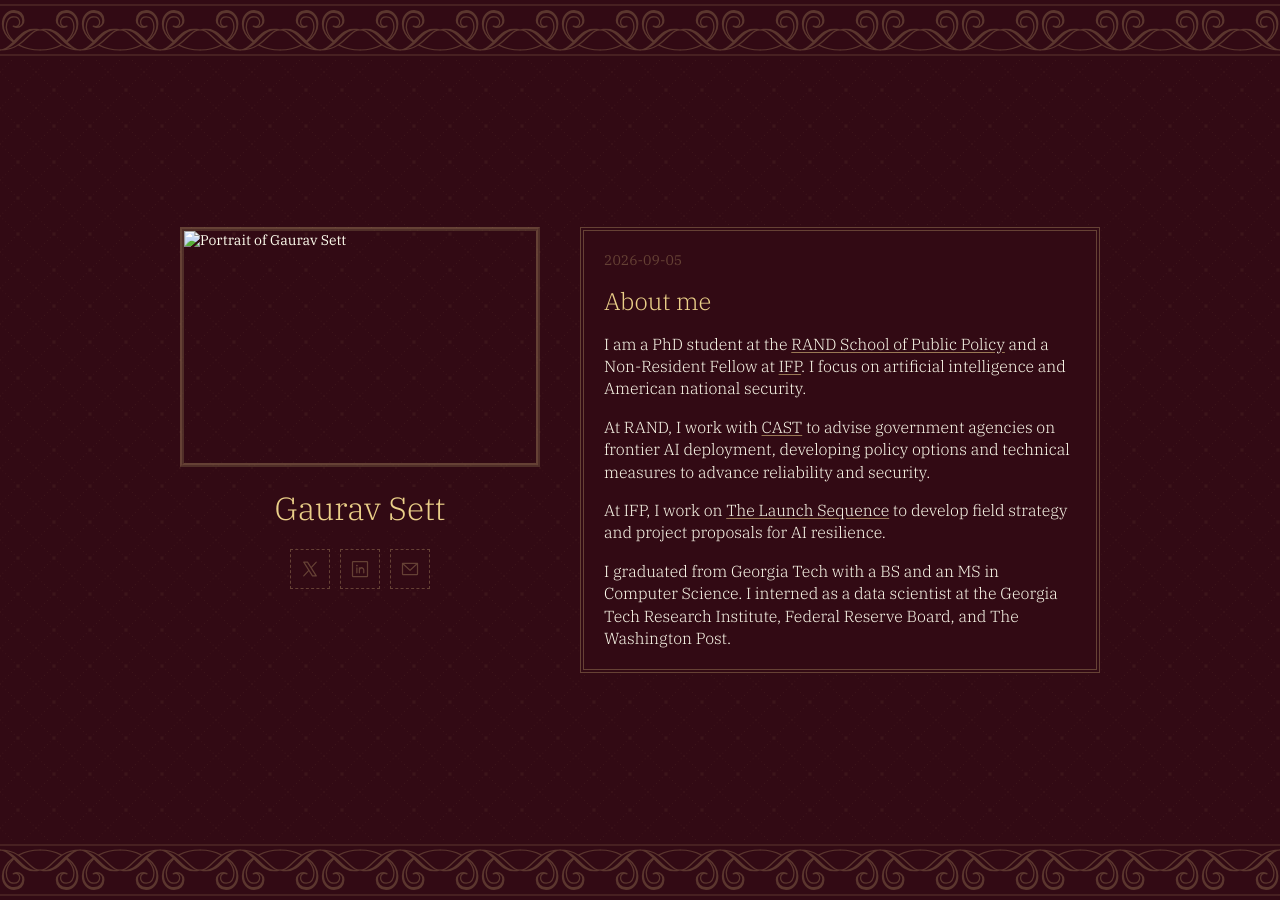
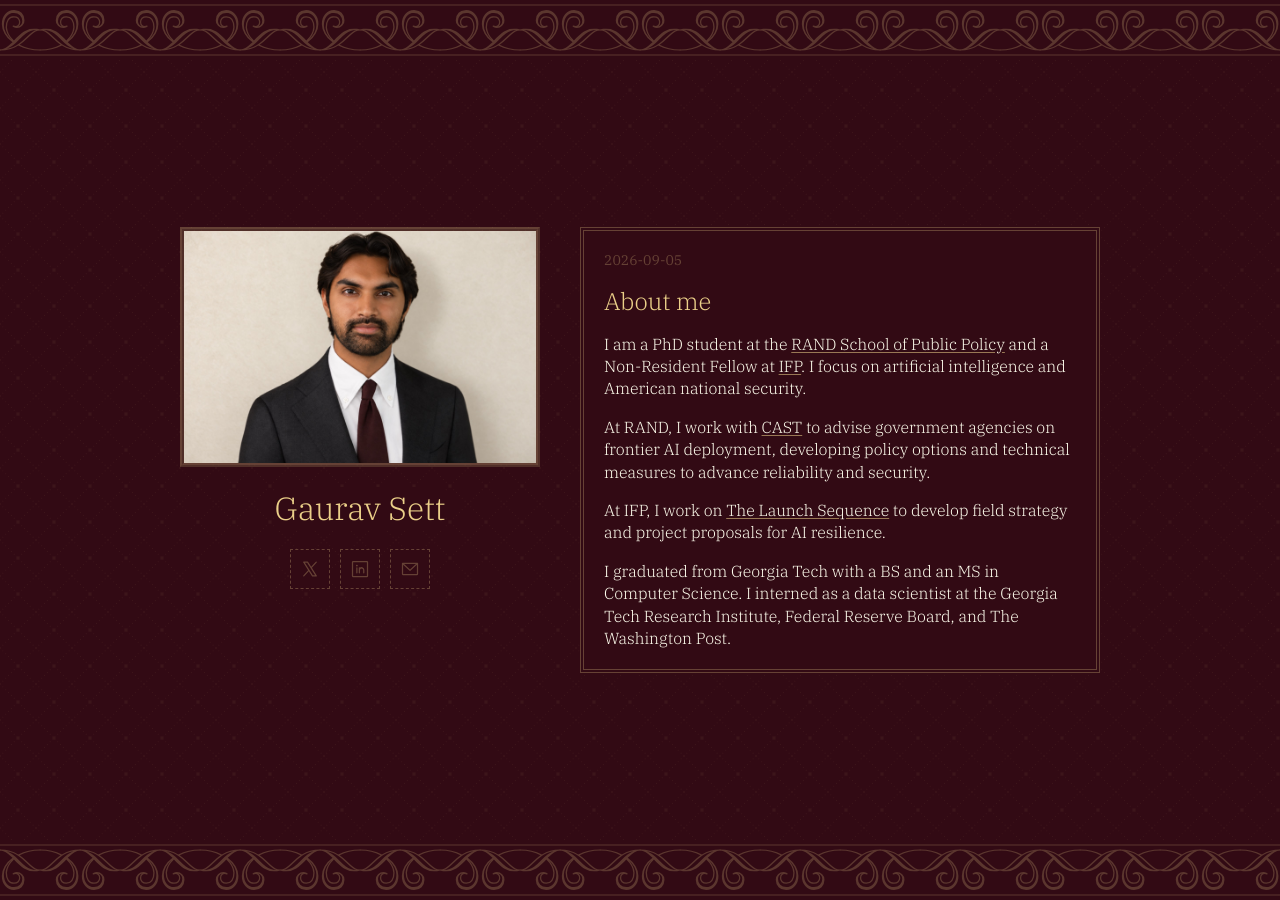
Before and after one commit to gauravsett/website, a Jekyll site: the page built from index.md, in a window 1280 px wide. Built offline with Jekyll 4.4.1, drawn with Linux system fonts in a browser that asks for light colours.

Commit message:
Fix the headshot filename typo
The previous commit landed the new photo as assets/heatshot.jpg and
deleted assets/headshot.jpg, which the layout references in both the
<img> tag and the JSON-LD, so the portrait 404'd. Rename it back and
update the width/height attributes to the new file's 800x534 so they
still reserve the right aspect ratio.

Co-Authored-By: Claude Opus 5 <noreply@anthropic.com>
Claude-Session: https://claude.ai/code/session_01RwBUeSMK2Z8k7i5tBV2PEs

```diff
--- a/_layouts/default.html
+++ b/_layouts/default.html
@@ -83,7 +83,7 @@
     <div class="banner"></div>
     <div class="layout">
       <header>
-          <img src="/assets/headshot.jpg" width="720" height="480" alt="Portrait of Gaurav Sett" fetchpriority="high" />
+          <img src="/assets/headshot.jpg" width="800" height="534" alt="Portrait of Gaurav Sett" fetchpriority="high" />
           <span><a href="/">Gaurav Sett</a></span>
           {%- comment -%} Icons are Phosphor (regular weight), inlined so the page pulls no icon font. {%- endcomment %}
           <div id="links">
```
Also changed, not shown: assets/headshot.jpg (renamed from assets/heatshot.jpg).
